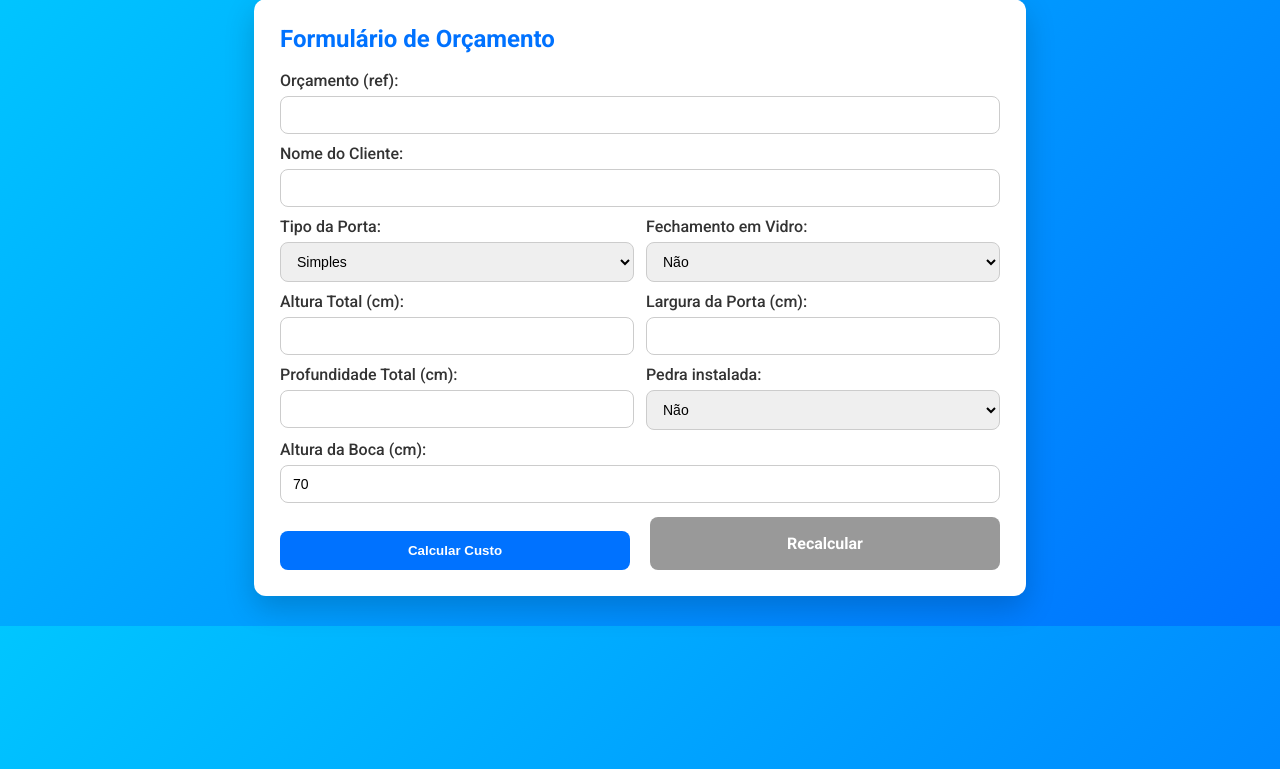
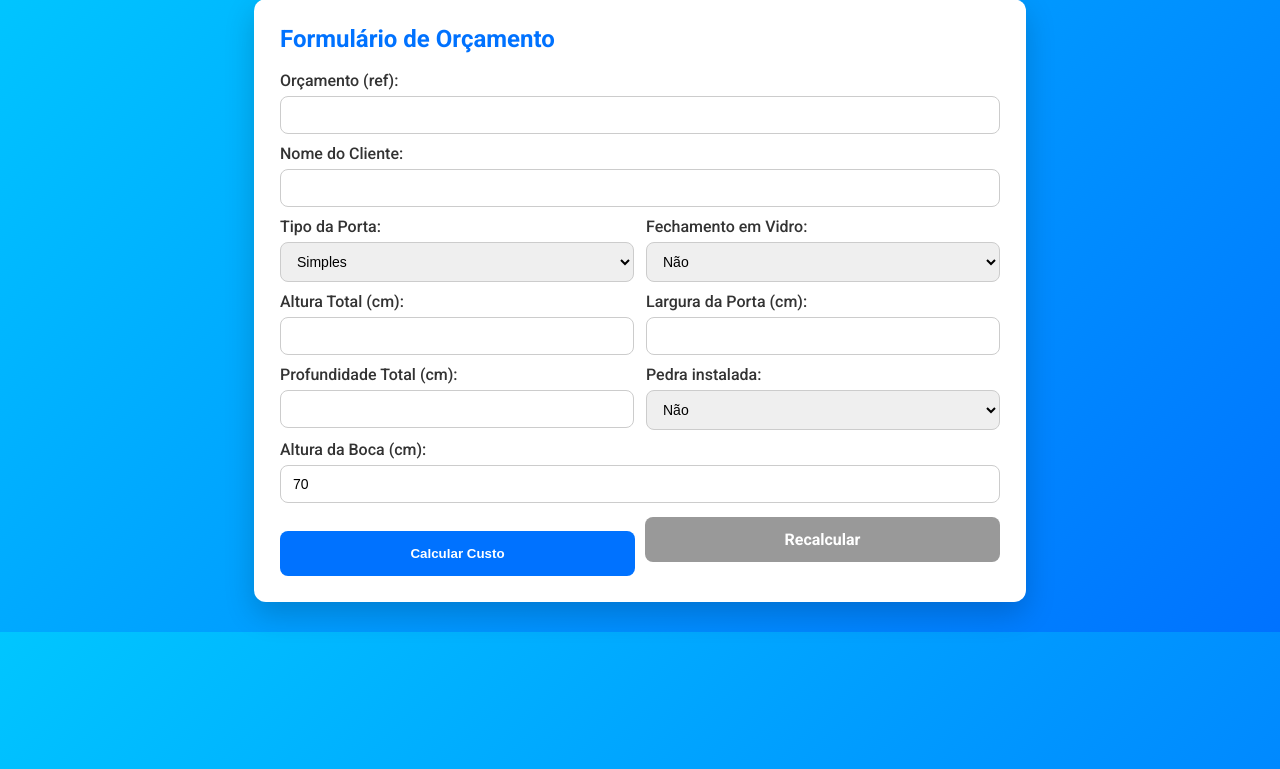
Before and after one commit to Salrefinado/Or-amento-Porta-de-Guilhotina-Bunese, a Flask app: page / in a window 1280 px wide. Shown: the part 31-800 px from the top of the page. Run offline with Flask 3, Linux system fonts and the light colour scheme.

Commit message:
Update index.html

```diff
--- a/templates/index.html
+++ b/templates/index.html
@@ -79,13 +79,13 @@
 
       <label>Altura da Boca (cm): <input type="number" step="0.1" name="altura_boca" value="{{ dados.altura_boca or 70 }}" required></label>
 
-      <div class="btn-row" style="display:flex; justify-content:space-between; margin-top:14px; gap:0;">
+      <div class="btn-row" style="display:flex; justify-content:space-between; margin-top:14px; gap:10px;">
   <button type="submit"
-          style="flex:1; margin-right:10px; padding:12px 0; border-radius:8px; border:none; background:#0072ff; color:#fff; font-weight:600;">
+          style="flex:1; padding:12px 0; border-radius:8px; border:none; background:#0072ff; color:#fff; font-weight:600; box-sizing:border-box; height:45px;">
     Calcular Custo
   </button>
   <a href="/"
-     style="flex:1; margin-left:10px; padding:12px 0; display:inline-flex; align-items:center; justify-content:center; border-radius:8px; background:#999; color:#fff; text-decoration:none; font-weight:600;">
+     style="flex:1; padding:12px 0; display:inline-flex; align-items:center; justify-content:center; border-radius:8px; background:#999; color:#fff; text-decoration:none; font-weight:600; box-sizing:border-box; height:45px;">
     Recalcular
   </a>
 </div>
```
